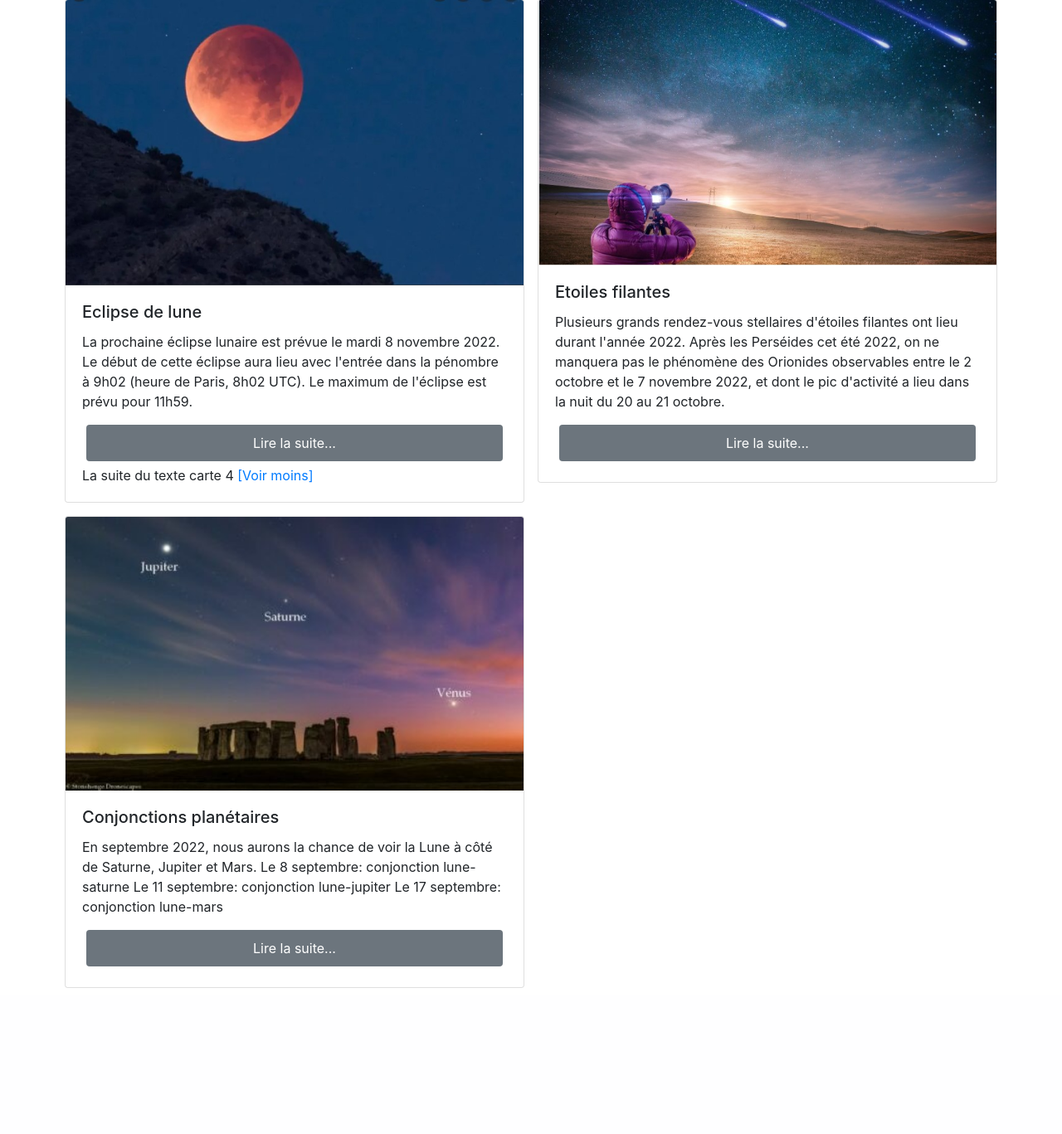
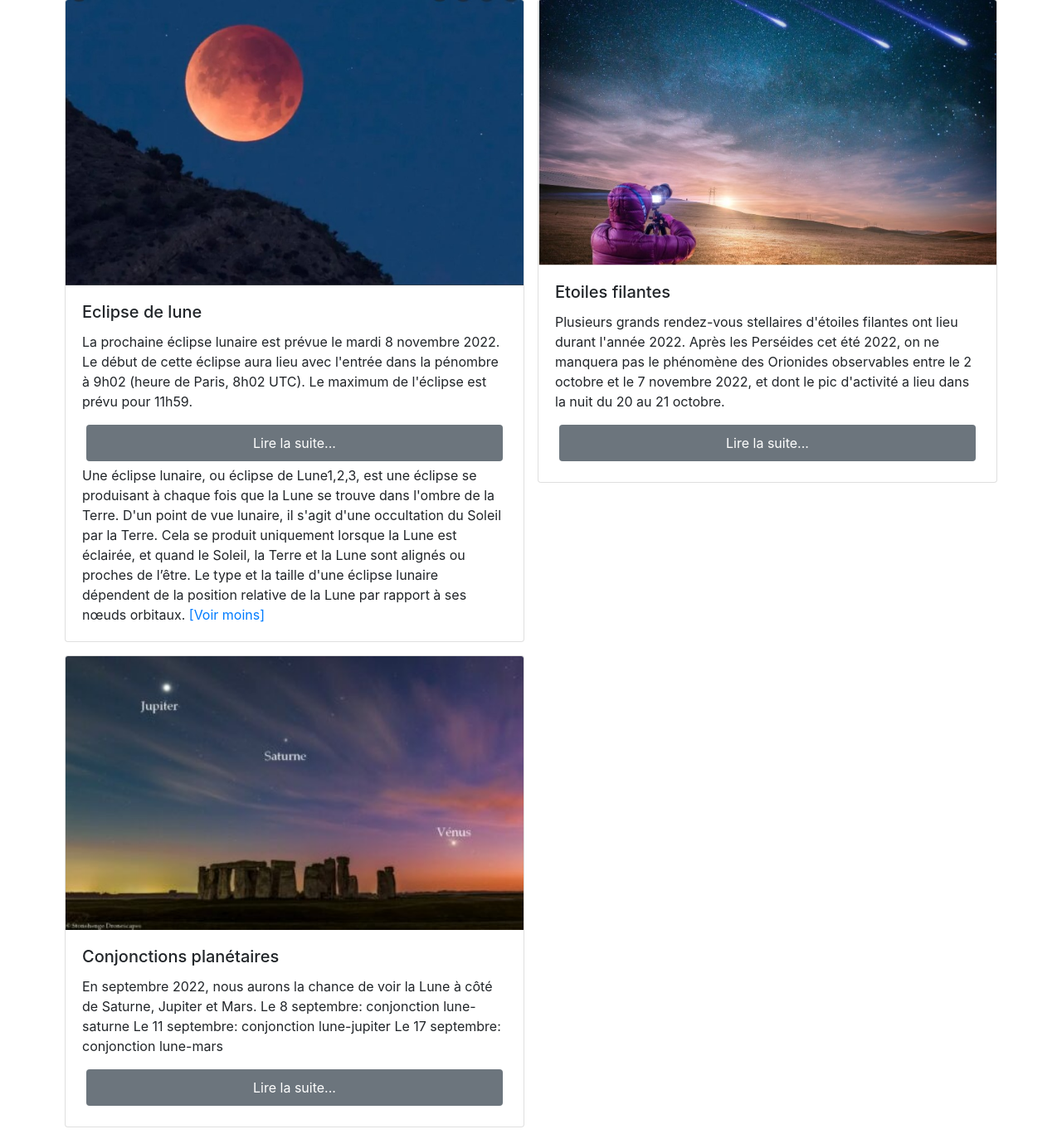
Before and after one commit to fx-145/Eval1_site_web, a PHP site: page /asso_astronomie_caen_pg2.html in a window 1280 px wide, after a click on "Lire la suite...". Shown: the part 375-1742 px from the top of the page at 83% size. Before the commit the page ends 1566 px from the top, so only its background shows below. Run offline with PHP 8.4, Linux system fonts and the light colour scheme.

Commit message:
deroule de lire la suite

```diff
--- a/asso_astronomie_caen_pg2.html
+++ b/asso_astronomie_caen_pg2.html
@@ -61,8 +61,7 @@
               <img
                 src="./Eclipse_lune.jpg"
                 class="card-img-top rounded-3"
-                alt=""
-              />
+                alt=""/>
               <div class="card-body">
                 <h5 class="card-title">Eclipse de lune</h5>
                 <p class="card-text">
@@ -72,7 +71,14 @@
                 </p>
                 <!-- affichage du texte caché avec bouton" lire la suite"  -->
                 <a href="#cache4" class="btn btn-secondary">Lire la suite...</a>
-                <div id="cache4">La suite du texte carte 4<a href=""> [Voir moins]</a></div>
+                <div id="cache4">Une éclipse lunaire, ou éclipse de Lune1,2,3,
+                  est une éclipse se produisant à chaque fois que la Lune se
+                   trouve dans l'ombre de la Terre. D'un point de vue lunaire,
+                    il s'agit d'une occultation du Soleil par la Terre. Cela se
+                    produit uniquement lorsque la Lune est éclairée, et quand le
+                     Soleil, la Terre et la Lune sont alignés ou proches de l’être.
+                      Le type et la taille d'une éclipse lunaire dépendent de la
+                      position relative de la Lune par rapport à ses nœuds orbitaux.<a href=""> [Voir moins]</a></div>
               </div>
             </div>
           </article>
@@ -82,8 +88,7 @@
               <img
                 src="./etoiles_filantes.jpg"
                 class="card-img-top rounded-3"
-                alt=""
-              />
+                alt=""/>
               <div class="card-body">
                 <h5 class="card-title">Etoiles filantes</h5>
                 <p class="card-text">
@@ -94,18 +99,33 @@
                 </p>
                 <!-- affichage du texte caché avec bouton" lire la suite"  -->
                 <a href="#cache5" class="btn btn-secondary">Lire la suite...</a>
-                <div id="cache5">La suite du texte carte 5<a href=""> [Voir moins]</a></div>
+                  <div id="cache5">Une étoile filante est le phénomène lumineux qui accompagne l'entrée dans l'atmosphère
+                   d'un corps appelé météoroïde. Il s'agit d'un petit corps circulant dans l'espace à une vitesse pouvant
+                    atteindre 42 km/s dans un référentiel lié au Soleil, lorsque son orbite croise celle de la Terre.
+                    Cette traînée lumineuse est causée par la vaporisation du corps et l'ionisation de l'air sur sa trajectoire,
+                     le météoroïde laissant derrière lui un sillage de gaz très chaud, ionisé et lumineux que l'on nomme un plasma.
+                     L'échauffement à l'origine du plasma est principalement dû à la compression de l'atmosphère en avant du corps
+                     supersonique et non à la friction.
+
+                  L'étoile filante est une fine poussière cosmique qui est vaporisée entièrement avant d'atteindre le sol tandis que le bolide,
+                   météoroïde de masse et taille importantes, produit un disque lumineux intense lors de sa rentrée atmosphérique.
+                    Un météoroïde peut se fragmenter, généralement en dessous de 50 kilomètres d'altitude ou atteindre le sol
+                    (le météoroïde lui-même ou les fragments), devenant une ou des météorites.
+
+                  Le phénomène se passe généralement entre 85 et 120 kilomètres d'altitude, bien que certaines étoiles filantes puissent être visibles
+                   à 400 ou 600 km au-dessus du sol.<a href=""> [Voir moins]</a>
+                  </div>
                 </div>
             </div>
           </article>
+
           <!-- Carte3 Conjonctions planetaires -->
           <article class="col p-2">
             <div class="card">
               <img
                 src="./conjonctions_planetes.jpg"
                 class="card-img-top rounded-3"
-                alt=""
-              />
+                alt=""/>
               <div class="card-body">
                 <h5 class="card-title">Conjonctions planétaires</h5>
                 <p class="card-text">
@@ -116,7 +136,18 @@
                 </p>
                 <!-- affichage du texte caché avec bouton" lire la suite"  -->
                 <a href="#cache6" class="btn btn-secondary">Lire la suite...</a>
-                <div id="cache6">La suite du texte carte 6<a href=""> [Voir moins]</a></div>
+                <div id="cache6">En règle générale, parler simplement de conjonction de deux objets célestes
+                   signifient qu'ils ont une ascension droite proche. Il est également possible de parler de
+                   conjonction lorsque ces deux objets partagent la même longitude écliptique. Les conjonctions
+                    en ascension droite et en longitude écliptique ne se produisent pas d'ordinaire au même moment,
+                     mais sont le plus souvent très proches l'une de l'autre.
+
+                  Si les deux objets possèdent la même déclinaison au moment d'une conjonction en ascension droite
+                   (ou la même latitude écliptique lors d'une conjonction en longitude écliptique), celui qui est
+                   le plus proche de l'observateur semble passer devant celui qui est le plus loin. Les trois corps
+                   sont alors en situation de syzygie et il est possible d'observer une occultation, un transit ou
+                   même une éclipse.<a href=""> [Voir moins]</a>
+                </div>
               </div>
             </div>
           </article>
```
Also changed, not shown: asso_astronomie_caen_pg1.html (+25 -15 lines), style.css (+6 -6 lines), style.scss (+6 -6 lines), 1 other file. Lines whose indentation alone changed are shown as unchanged.
